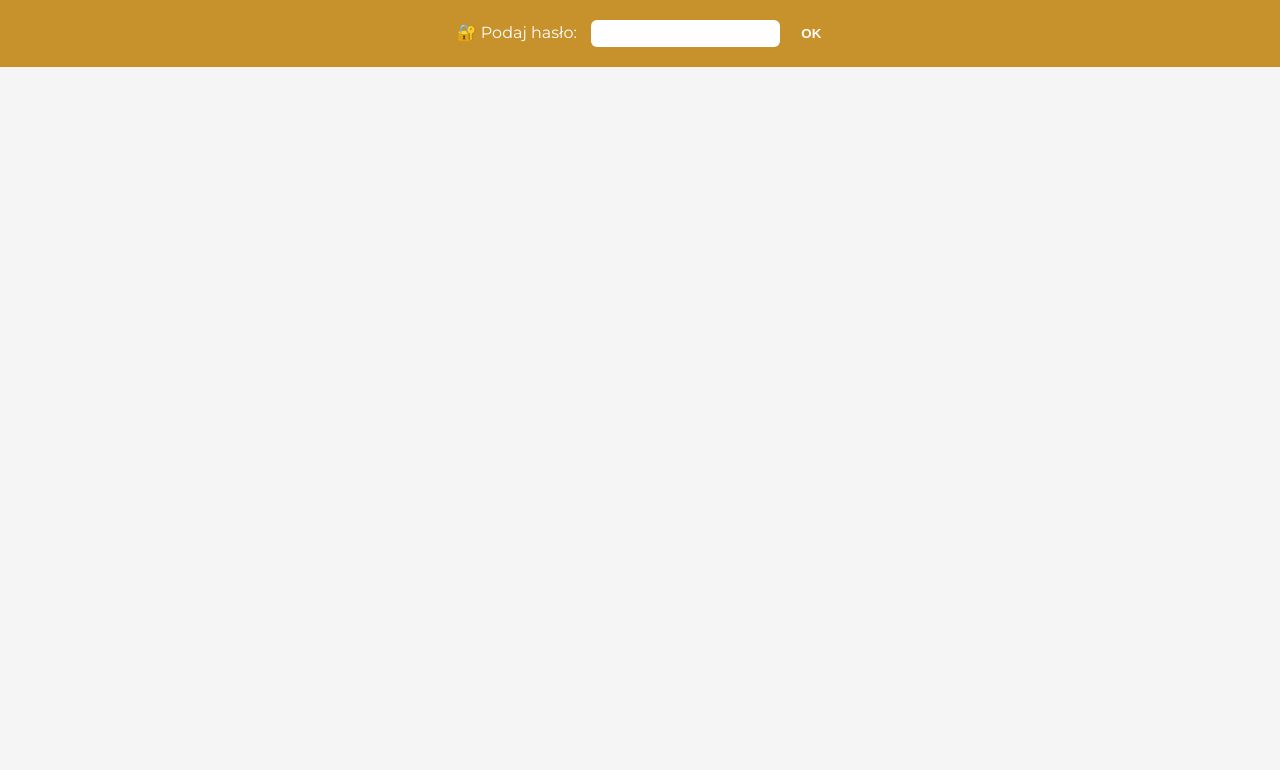
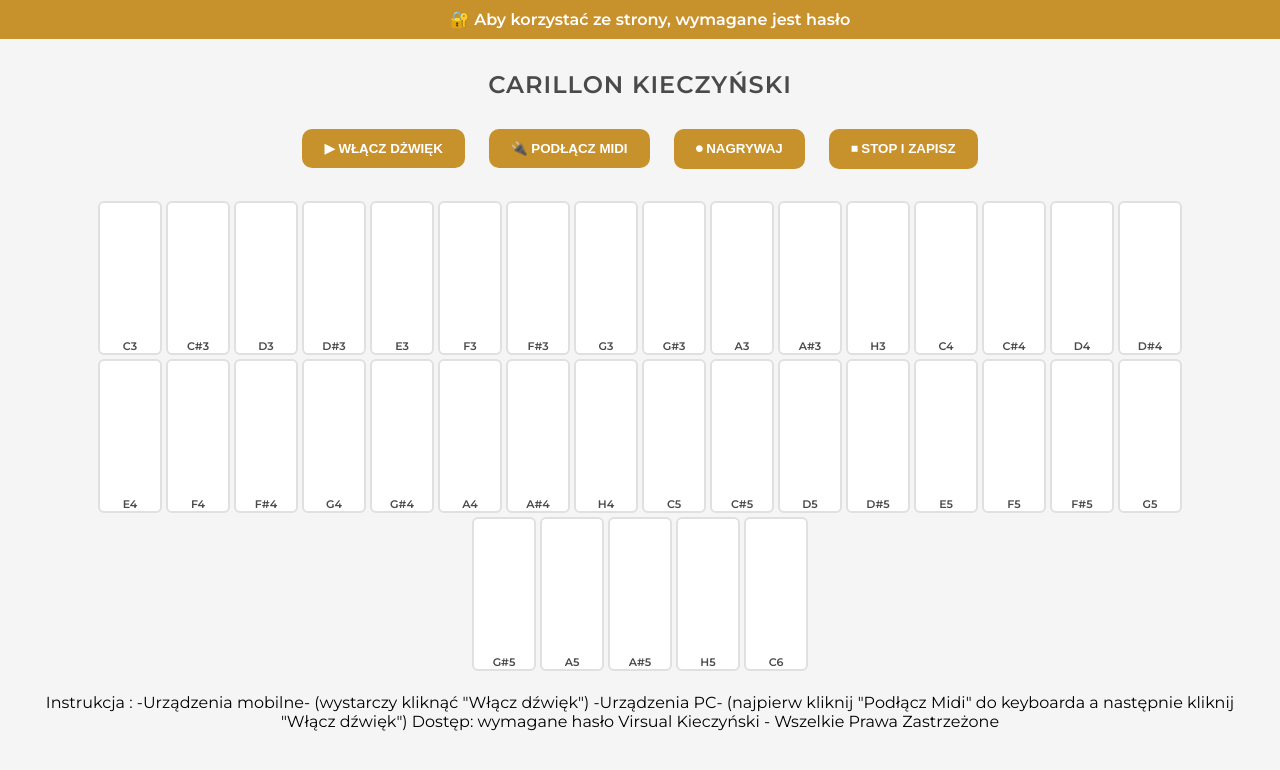
Before and after one commit to kowalskiwojcirch-coder/carillon, a plain HTML site: page index.html in a window 1280 px wide. Drawn offline with Linux system fonts and the light colour scheme.

Commit message:
Update index.html

```diff
--- a/index.html
+++ b/index.html
@@ -13,11 +13,10 @@ body {
     text-align: center;
     background: #f5f5f5;
     margin: 0;
-    padding: 20px;
+    padding: 60px 20px 20px 20px;
 }
 
-/* 🔐 pasek hasła */
-#loginBar {
+#topMessage {
     position: fixed;
     top: 0;
     left: 0;
@@ -25,26 +24,8 @@ body {
     background: #C7912B;
     color: white;
     padding: 10px;
+    font-weight: 600;
     z-index: 999;
-}
-
-#loginBar input {
-    padding: 6px;
-    border-radius: 6px;
-    border: none;
-    margin-left: 10px;
-}
-
-#loginBar button {
-    padding: 6px 12px;
-    margin-left: 5px;
-    border-radius: 6px;
-    border: none;
-    cursor: pointer;
-}
-
-#app {
-    display: none;
 }
 
 h2 {
@@ -111,16 +92,9 @@ button:hover {
 
 <body>
 
-<!-- 🔐 LOGIN BAR -->
-<div id="loginBar">
-    🔐 Podaj hasło:
-    <input type="password" id="pass">
-    <button onclick="checkPassword()">OK</button>
-    <span id="msg"></span>
+<div id="topMessage">
+🔐 Aby korzystać ze strony, wymagane jest hasło
 </div>
-
-<!-- 🔊 APP -->
-<div id="app">
 
 <h2> CARILLON KIECZYŃSKI</h2>
 
@@ -131,23 +105,7 @@ button:hover {
 
 <div id="piano" class="piano"></div>
 
-</div>
-
 <script>
-
-// 🔐 HASŁO
-const PASSWORD = "kieczynskicarillon";
-
-function checkPassword() {
-    const val = document.getElementById("pass").value;
-
-    if (val === PASSWORD) {
-        document.getElementById("loginBar").style.display = "none";
-        document.getElementById("app").style.display = "block";
-    } else {
-        document.getElementById("msg").innerText = " ❌ Złe hasło";
-    }
-}
 
 let ctx;
 let buffer;
@@ -234,7 +192,10 @@ function connectMIDI() {
 // 🔴 REC
 function startRecording() {
 
-    if (!ctx) return;
+    if (!ctx) {
+        alert("Najpierw włącz dźwięk!");
+        return;
+    }
 
     audioChunks = [];
     mediaRecorder = new MediaRecorder(mediaDest.stream);
@@ -302,6 +263,6 @@ Instrukcja :
 
 -Urządzenia PC- (najpierw kliknij "Podłącz Midi" do keyboarda a następnie kliknij "Włącz dźwięk")
 
-Dostęp: wpisz hasło u góry strony
+Dostęp: wymagane hasło
 
 Virsual Kieczyński - Wszelkie Prawa Zastrzeżone
```
